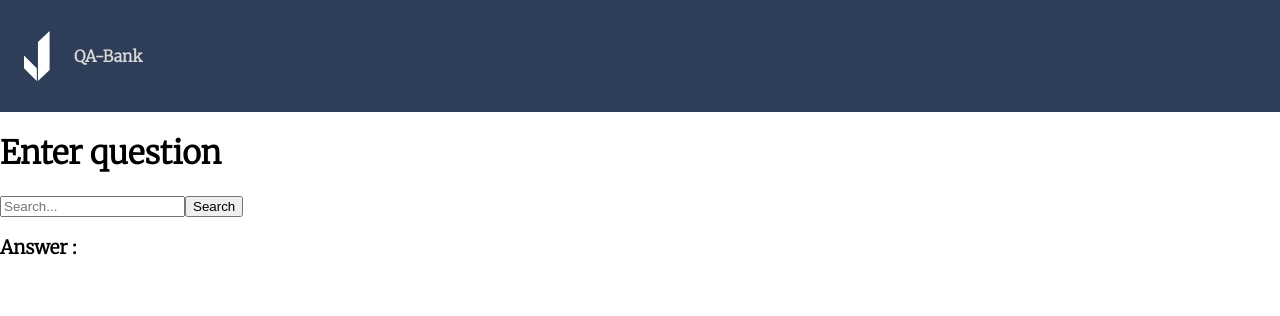
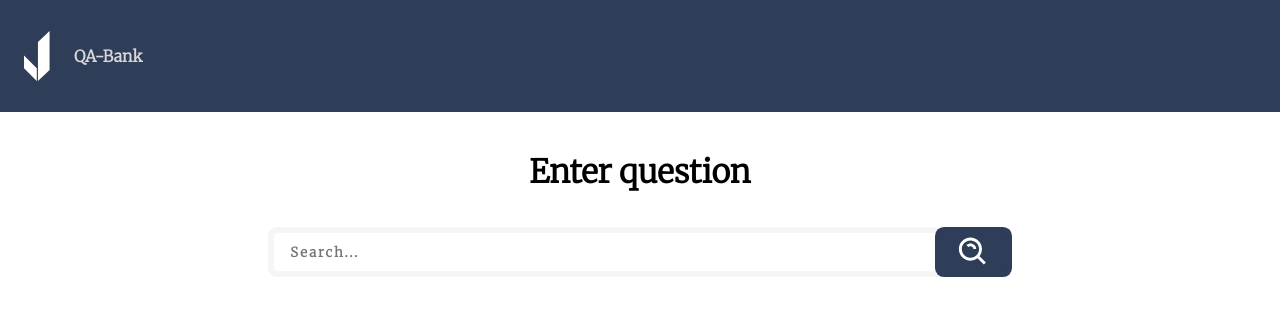
Before and after one commit to sidv1905/Question-m3o-nextJS, a Next.js app: page / in a window 1280 px wide. Shown: the top 316 px of the page. Built offline with nearby package versions, Linux system fonts and the light colour scheme; what apollo-link-rest would draw is missing.

Commit message:
Added internationalization + almost complete App

```diff
--- a/apis/queries/getAnswers.js
+++ b/apis/queries/getAnswers.js
@@ -1,6 +1,6 @@
 import { gql } from "@apollo/client";
 
-export const query = gql`
+export const queryGet = gql`
   fragment Payload on REST {
     query: String
   }
--- /dev/null
+++ b/components/AnswerDisplayComponent/AnswerDisplayComponent.module.css
@@ -0,0 +1,58 @@
+.answerContainer {
+  border: 0.2px solid gray;
+  padding: 30px;
+  width: 30em;
+  box-shadow: rgba(100, 100, 111, 0.2) 0px 7px 29px 0px;
+  border-radius: 20px;
+  transition: all 0.3s ease-in-out;
+  line-height: 30px;
+}
+
+.answerContainer:hover {
+  transform: scale(1.05);
+}
+
+.card {
+  border: 1px solid lightblue;
+  transition: all 0.3s ease-in-out;
+
+  min-height: 20em;
+  position: relative;
+  box-shadow: rgba(100, 100, 111, 0.2) 0px 7px 199px 0px;
+}
+.card:hover {
+  transform: rotate(-4deg) scale(1.05);
+}
+.background {
+  position: absolute;
+  top: 50%;
+  left: 50%;
+  width: 50%;
+  height: 50%;
+  transform: translate(-50%, -50%);
+}
+.realImage {
+  position: absolute;
+  top: 0;
+  left: 0;
+  width: 100%;
+  height: 80%;
+}
+.card .bottom {
+  position: absolute;
+  bottom: 0;
+  left: 5%;
+  justify-content: center;
+  text-decoration: none;
+
+  z-index: 3;
+}
+
+.inactive {
+  opacity: 0.5;
+  transform: translateX(-100%);
+}
+.active {
+  transform: translateX(0);
+  opacity: 1;
+}
--- /dev/null
+++ b/components/AnswerDisplayComponent/index.js
@@ -0,0 +1,57 @@
+import styles from "./AnswerDisplayComponent.module.css";
+import backImage from "../../public/undraw_void_-3-ggu.svg";
+import Loader from "react-loader-spinner";
+
+export default function AnswerDisplayComponent({ answer, loading, question }) {
+  console.log(answer);
+  if (loading) {
+    return (
+      <div>
+        {" "}
+        <Loader
+          type="Puff"
+          color="#2e3d58"
+          height={100}
+          width={100}
+          timeout={3000} //3 secs
+        />
+      </div>
+    );
+  } else {
+    return (
+      <div className={styles.answerContainer}>
+        <h1>Result : </h1>
+        <p>{answer.answer}</p>
+        <a
+          className="link"
+          rel="noopener noreferrer"
+          target="_blank"
+          href={answer.url}
+        >
+          <div className={styles.card}>
+            <div className={styles.background}>
+              <img
+                src={backImage.src}
+                height={"100%"}
+                width={"100%"}
+                alt="answer"
+              />
+            </div>
+            <div className={styles.realImage}>
+              <img
+                onError={(e) => {
+                  e.target.style.display = "none";
+                }}
+                src={answer.image}
+                height={"100%"}
+                width={"100%"}
+                alt=" "
+              />
+            </div>
+            <p className={styles.bottom}> Click here to Know more..</p>
+          </div>
+        </a>
+      </div>
+    );
+  }
+}
--- a/components/SearchComponent/SearchComponent.module.css
+++ b/components/SearchComponent/SearchComponent.module.css
@@ -1,3 +1,32 @@
 .mainContainer {
   color: black;
+  min-height: 50vh;
+  display: flex;
+  flex-direction: column;
+  align-items: center;
+  padding: 20px;
 }
+.mainContainer > * {
+  margin: 20px;
+}
+.inputSearch {
+  display: flex;
+  align-items: center;
+}
+.inputSearch button {
+  width: 5em;
+  height: 3em;
+  cursor: pointer;
+  box-shadow: var(--main-bg-color) 0px 0px 0px 5px;
+}
+.inputSearch input {
+  width: 50em;
+  height: 3em;
+
+  border: 0.1px solid whitesmoke;
+}
+.inputSearch input:focus {
+  box-shadow: var(--tertiary--bg-color) 0px 0px 0px 5px;
+  border: 0.1px solid whitesmoke;
+  outline: none;
+}
--- a/components/SearchComponent/index.js
+++ b/components/SearchComponent/index.js
@@ -1,13 +1,15 @@
 import { useEffect, useState } from "react";
 import { useLazyQuery } from "@apollo/client";
 import styles from "./SearchComponent.module.css";
-import { query } from "../../apis/queries/getAnswers";
+import { queryGet } from "../../apis/queries/getAnswers";
+import { BiSearchAlt } from "react-icons/bi";
+import { IconContext } from "react-icons";
+import AnswerDisplayComponent from "../AnswerDisplayComponent";
 
-const base_url = "https://api.m3o.com/v1/answer/Question";
-
-export default function SearchComponent() {
+export default function SearchComponent({ Serverdata }) {
+  console.log(Serverdata, "SERVER DATA");
   const [question, setQuestion] = useState("");
-  const [getAnswer, { loading, error, data }] = useLazyQuery(query, {
+  const [getAnswer, { loading, error, data }] = useLazyQuery(queryGet, {
     context: { clientName: "rest" },
     variables: {
       input: {
@@ -33,12 +35,11 @@ export default function SearchComponent() {
   };
 
   console.log(data, loading, error);
-  if (loading) {
-    return <div>Loading...</div>;
-  } else {
-    return (
-      <div className={styles.mainContainer}>
-        <h1>Enter question</h1>
+
+  return (
+    <div className={styles.mainContainer}>
+      <h1>Enter question</h1>
+      <div className={styles.inputSearch}>
         <input
           type="text"
           id="search"
@@ -47,12 +48,17 @@ export default function SearchComponent() {
           onChange={handleChange}
         />
         <button type="text" onClick={handleSubmit} id="search-button">
-          Search
+          <IconContext.Provider value={{ color: "white", size: 42 }}>
+            <BiSearchAlt height={100} width={100} />
+          </IconContext.Provider>
         </button>
-        <div className={styles.answerBox}>
-          <h3>Answer : {data?.getData?.answer}</h3>
-        </div>
       </div>
-    );
-  }
+      {(data?.getData || loading || Serverdata) && (
+        <AnswerDisplayComponent
+          loading={loading}
+          answer={data?.getData || Serverdata?.getData}
+        />
+      )}
+    </div>
+  );
 }
--- a/next.config.js
+++ b/next.config.js
@@ -1,3 +1,7 @@
 module.exports = {
   reactStrictMode: true,
-}
+  i18n: {
+    locales: ["en", "de"],
+    defaultLocale: "en",
+  },
+};
--- a/package.json
+++ b/package.json
@@ -12,11 +12,13 @@
     "apollo-link-rest": "^0.8.0",
     "axios": "^0.24.0",
     "graphql": "^16.1.0",
+    "graphql-anywhere": "4.1.0",
     "next": "12.0.7",
     "qs": "^6.10.2",
     "react": "17.0.2",
     "react-dom": "17.0.2",
-    "graphql-anywhere": "4.1.0"
+    "react-icons": "^4.3.1",
+    "react-loader-spinner": "^4.0.0"
   },
   "devDependencies": {
     "eslint": "8.4.1",
--- a/pages/index.js
+++ b/pages/index.js
@@ -1,13 +1,45 @@
 import Head from "next/head";
 import Image from "next/image";
+import client from "../apis/apollo-client";
+import { queryGet } from "../apis/queries/getAnswers";
 import styles from "../styles/Home.module.css";
 import SearchComponent from "../components/SearchComponent";
 import Header from "../components/Header";
-export default function Home() {
+export default function Home({ data }) {
+  console.log("question + data from server", data);
+
   return (
     <div className={styles.container}>
       <Header />
-      <SearchComponent />
+      <SearchComponent Serverdata={data} />
     </div>
   );
 }
+export async function getServerSideProps({ query }) {
+  const question = query.question;
+  if (query.question) {
+    console.log(query.question, "query params");
+    const { data } = await client.query({
+      query: queryGet,
+      context: { clientName: "rest" },
+      variables: {
+        input: {
+          query: question,
+        },
+      },
+    });
+
+    console.log(question, data, " in server");
+    return {
+      props: {
+        data: data,
+      },
+    };
+  } else {
+    return {
+      props: {
+        data: null,
+      },
+    };
+  }
+}
--- a/styles/globals.css
+++ b/styles/globals.css
@@ -4,11 +4,13 @@
   --font-stack: "Merriweather", serif;
   --main-bg-color: #2e3d58;
   --secondary-bg-color: #4d6693;
-  --tertiary-color: #69c2b4;
+  --tertiary--bg-color: #69c2b4;
   --dark-text-color: #d8d8d8;
   --light-text-color: #b3b3b3;
 }
-
+img[src=""] {
+  display: none;
+}
 html,
 body,
 #__next {
@@ -28,3 +30,64 @@ a {
 * {
   box-sizing: border-box;
 }
+button {
+  background-color: var(--main-bg-color);
+  color: whitesmoke;
+  border-radius: 4px;
+  font-weight: 700;
+  letter-spacing: 2px;
+  display: flex;
+  align-items: center;
+  justify-content: center;
+  padding: 16px;
+  border: none;
+  font-family: var(--font-stack);
+  height: 2em;
+  width: 14em;
+}
+
+input {
+  color: black;
+  border-radius: 4px;
+  font-weight: 700;
+  letter-spacing: 2px;
+  display: flex;
+  align-items: center;
+  justify-content: center;
+  padding: 16px;
+  border: none;
+  box-shadow: whitesmoke 0px 0px 0px 5px;
+  font-family: var(--font-stack);
+  height: 2em;
+  width: 14em;
+}
+
+.link {
+  position: relative;
+  cursor: pointer;
+}
+
+.link::after {
+  content: "";
+  position: absolute;
+  width: 100%;
+  transform: scaleX(0);
+  height: 2px;
+  bottom: 0;
+  left: 0;
+  background-color: black;
+  transform-origin: bottom right;
+  transition: transform 0.4s cubic-bezier(0.86, 0, 0.07, 1);
+}
+
+.link:hover::after {
+  transform: scaleX(1);
+  transform-origin: bottom left;
+}
+::selection {
+  background: var(--tertiary--bg-color);
+  color: white;
+}
+p {
+  font-weight: 400;
+}
```
Also changed, not shown: public/undraw_void_-3-ggu.svg (added), 1 other file (tests, documents, lock files or other folders).
